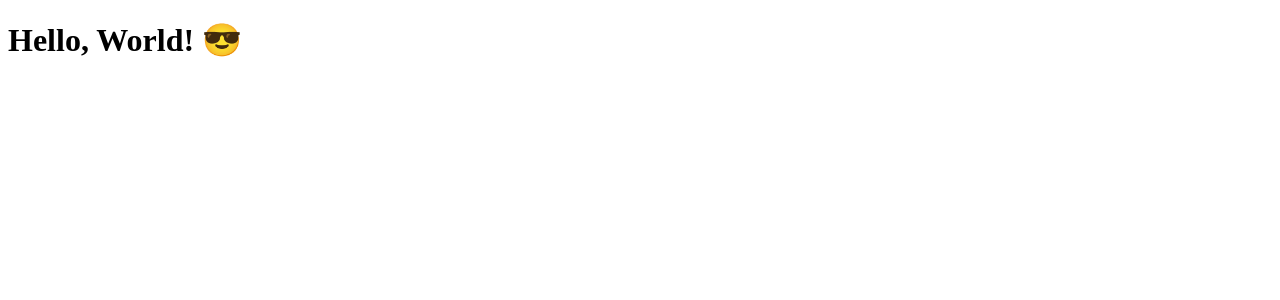
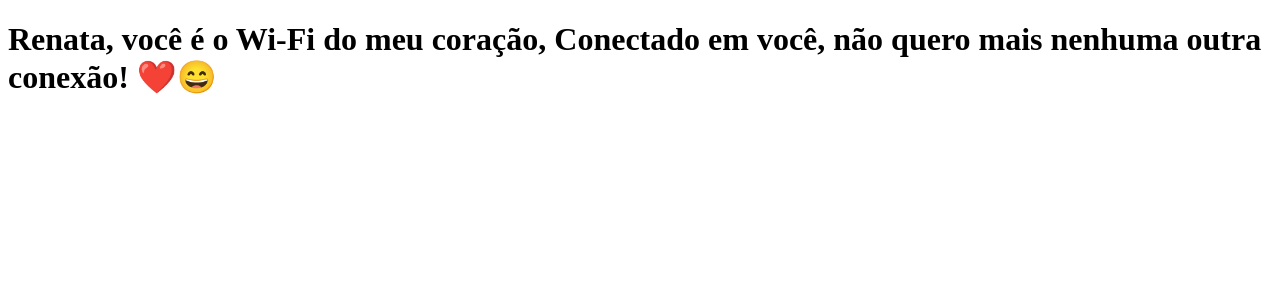
Before and after one commit to mangiro/clone-tabnews, a Next.js app: page / in a window 1280 px wide. Shown: the top 300 px of the page. Built offline with nearby package versions, Linux system fonts and the light colour scheme.

Commit message:
Add tmp phrase

```diff
--- a/pages/index.js
+++ b/pages/index.js
@@ -1,5 +1,5 @@
 function Home() {
-  return <h1>Hello, World! 😎</h1>;
+  return <h1>Renata, você é o Wi-Fi do meu coração, Conectado em você, não quero mais nenhuma outra conexão! ❤️😄</h1>;
 }
 
 export default Home;
```
